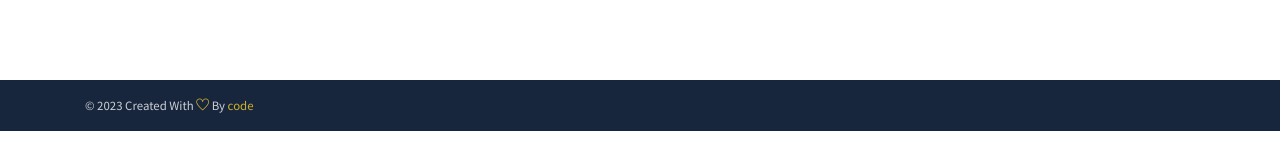
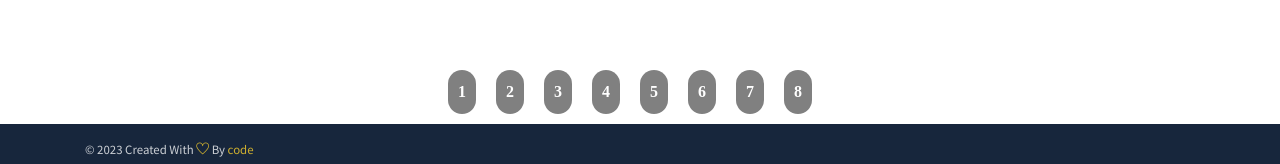
Before and after one commit to Akshayvijayank/akshay, a plain HTML site: page docs/index.html in a window 1280 px wide. Shown: the part 3002-3166 px from the top of the page. Before the commit the page ends 3133 px from the top, so only its background shows below. Drawn offline with Linux system fonts and the light colour scheme; some packages are replaced by stand-ins of ours.

Commit message:
Update index.html
pagintion added

```diff
--- a/docs/index.html
+++ b/docs/index.html
@@ -369,7 +369,16 @@
 
     </section>
     <!-- End of portfolio section -->
-
+ <div class="btn-content d-flex justify-content-center">
+        <button class="button-click" onclick=display1()>1</button>
+        <button class="button-click" onclick=display2()>2</button>
+        <button class="button-click" onclick=display3()>3</button>
+        <button class="button-click" onclick=display4()>4</button>
+        <button class="button-click" onclick=display5()>5</button>
+        <button class="button-click" onclick=display6()>6</button>
+        <button class="button-click" onclick=display7()>7</button>
+        <button class="button-click" onclick=display8()>8</button>
+    </div>
 
 
     <footer class="footer py-3 i">
```
